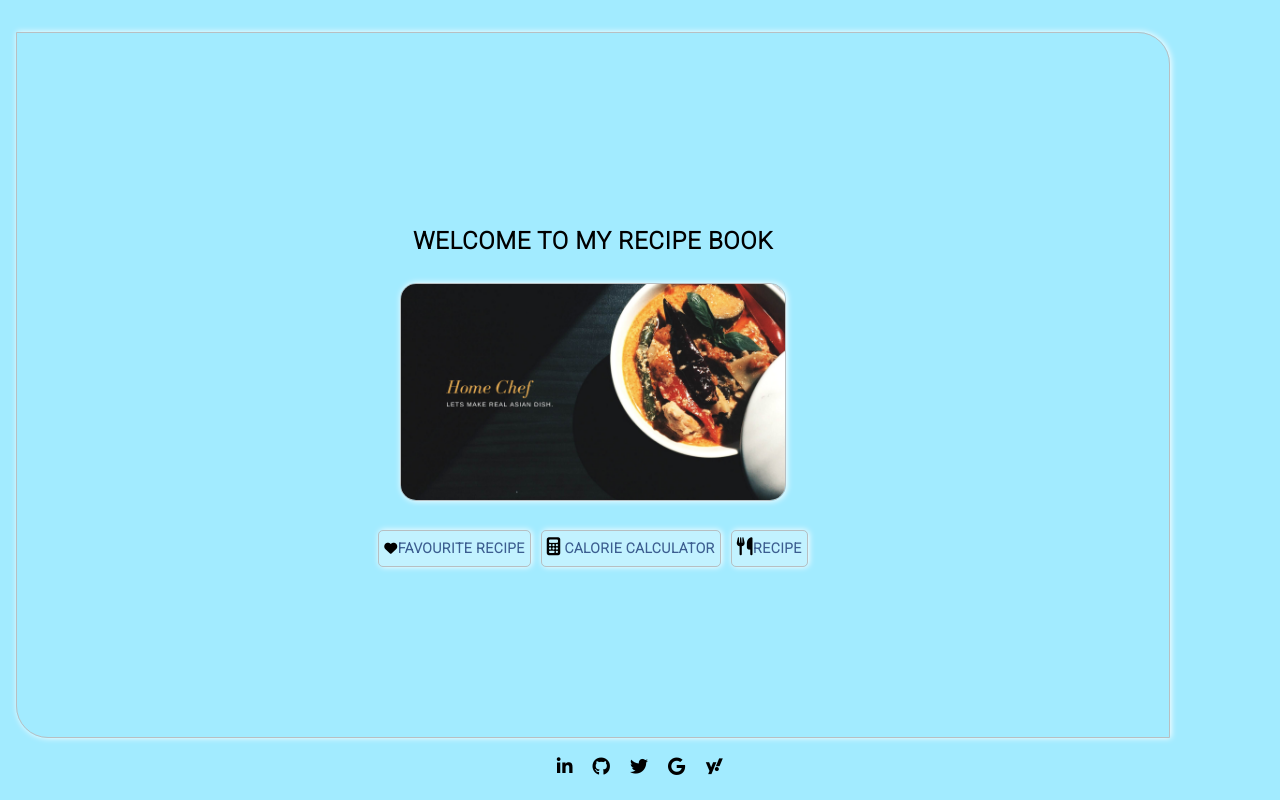
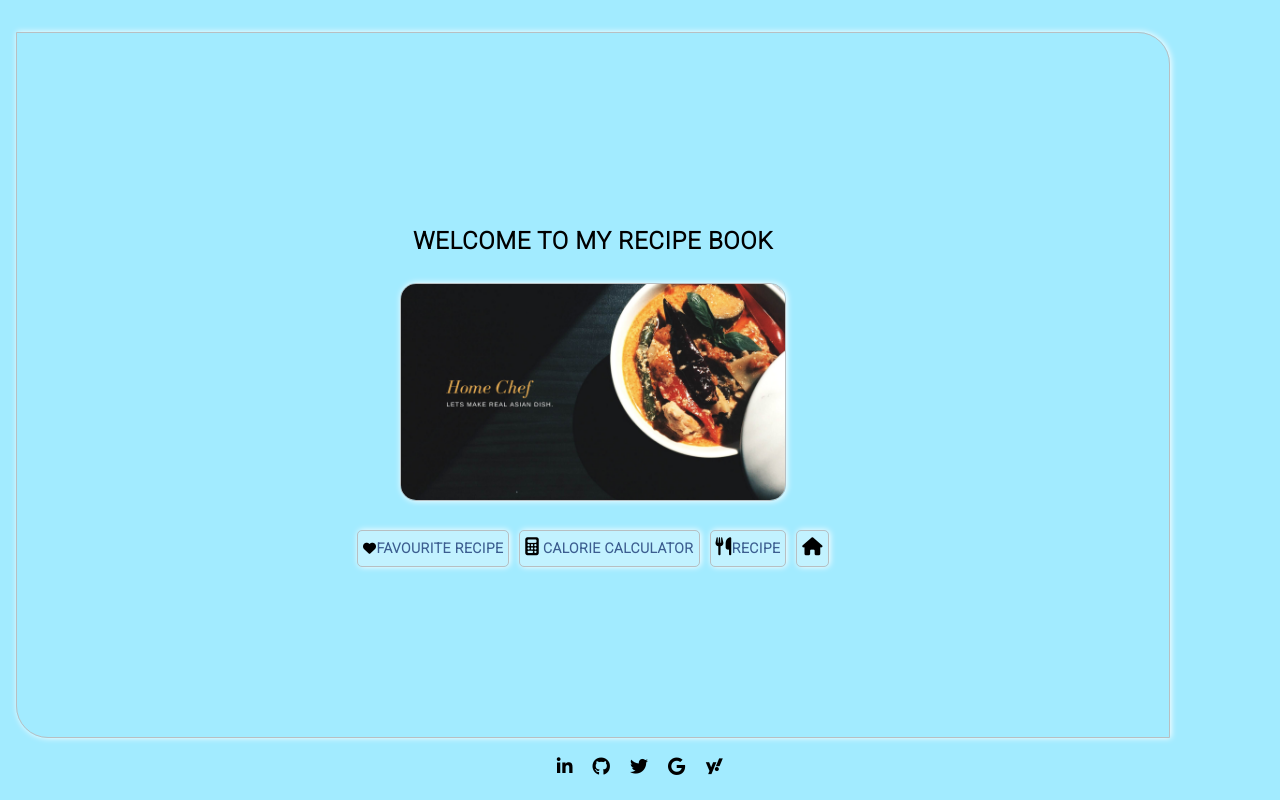
Before and after one commit to asaad227/asian-recipe, a React (Create React App) app: page / in a window 1280 px wide. Built offline with nearby package versions, Linux system fonts and the light colour scheme; a web font is replaced by a local one.

Commit message:
update nav on menu and profile section

```diff
--- a/src/Components/Main/Main.js
+++ b/src/Components/Main/Main.js
@@ -8,6 +8,7 @@ import Profile from '../Profile';
 import CaloreCounter from '../Calories';
 import SocialLink from '../Social-links';
 
+
 export default function Main() {
   return (
     <div>
@@ -17,7 +18,10 @@ export default function Main() {
       <Route path="fav" element={<Fav />} />
       <Route path="*" element={<h1>404 Not Found</h1>} />
       <Route path='calories' element={<CaloreCounter />} />
+
+
     </Routes>
+
     <SocialLink/>
     </div>
   )
--- a/src/Components/Nav/Nav.js
+++ b/src/Components/Nav/Nav.js
@@ -18,6 +18,11 @@ export default function Nav() {
           <button className='navBtn'><Link to="/calories">
           <i className="fa fa-calculator" aria-hidden="true"></i>
           </Link></button>
+          <button className='navBtn'>
+          <a href="https://todo-reminder-two.vercel.app/">
+          <i className='fa fa-home' aria-hidden="true"></i>
+         </a>
+          </button>
     </div>
   )
 }
--- a/src/Components/Profile/index.js
+++ b/src/Components/Profile/index.js
@@ -10,6 +10,7 @@ const Profile = () => {
      (
       <div className="profile">
        <h1 className="profileName">Welcome To My Recipe Book</h1>
+
        <Link to="/recipe">
         <img className="profilePic" src={HomePic} alt="Recipe Home" />
         </Link>
@@ -27,6 +28,11 @@ const Profile = () => {
 
           Recipe</Link>
           </button>
+          <button className="mainIcon" >
+          <a href="https://todo-reminder-two.vercel.app/">
+          <i className='fa fa-home' aria-hidden="true"></i>
+         </a>
+          </button>
         </div>
 
       </div>
```
